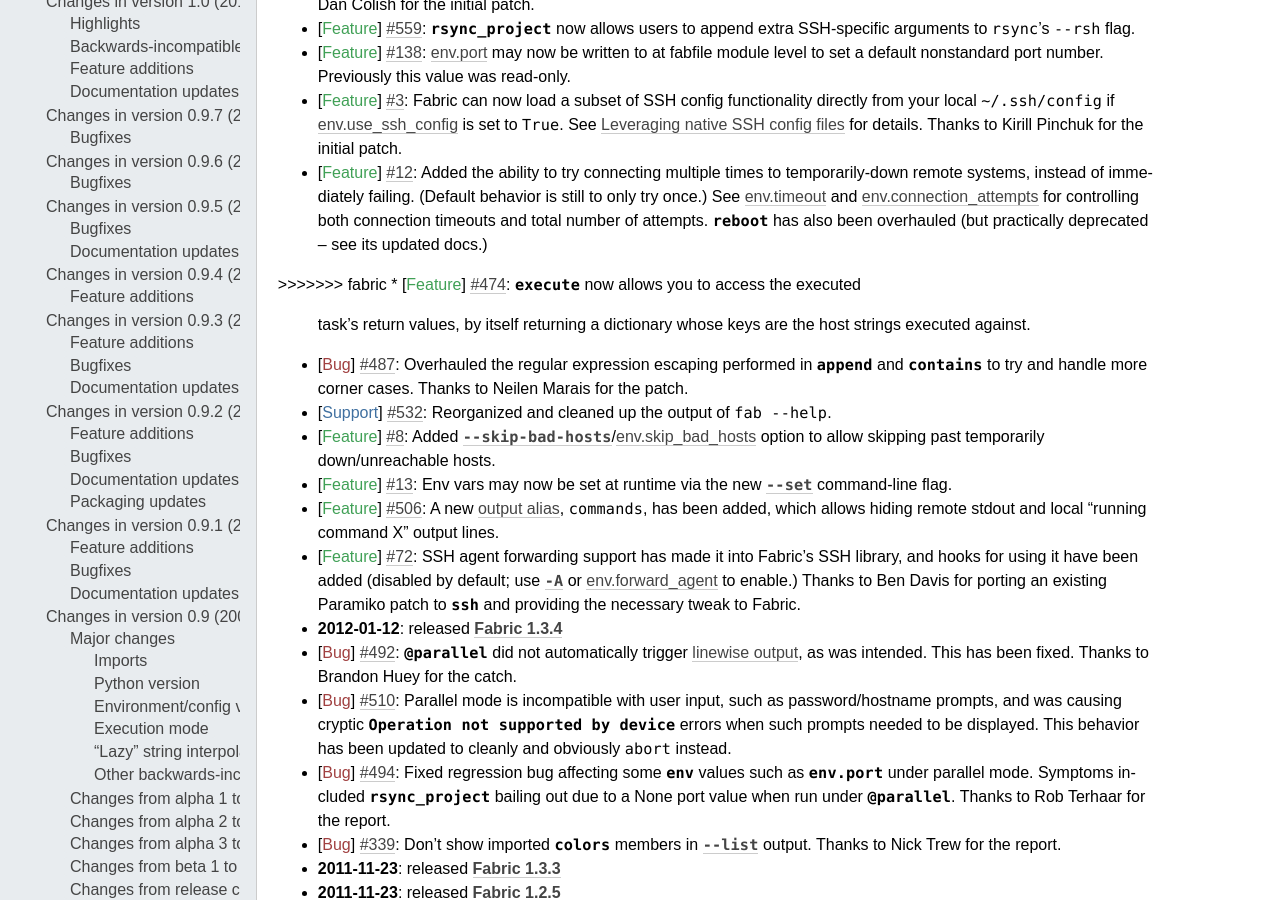
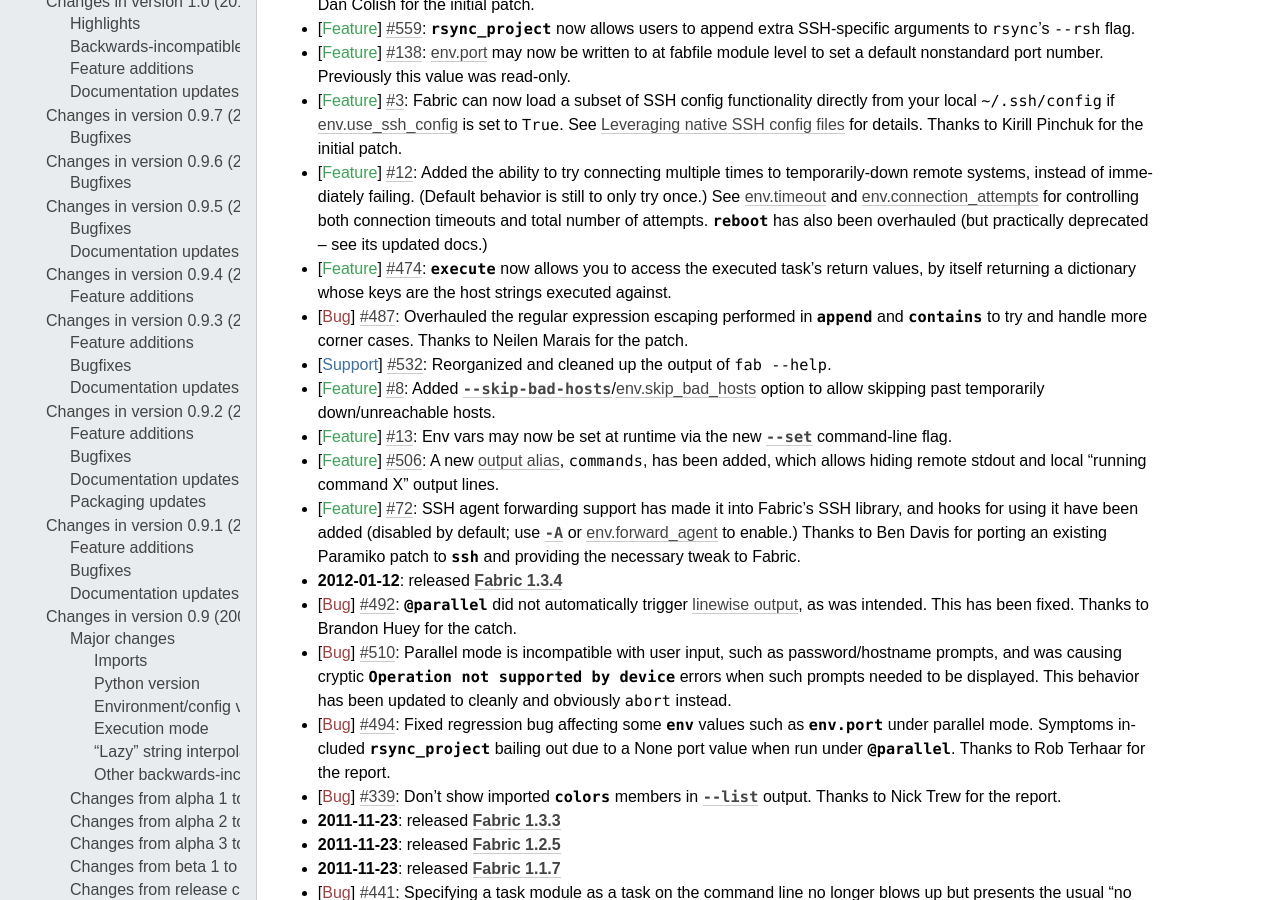
Before and after one commit to fabric/fabric, a Sphinx documentation site: the page built from docs/changelog.rst, in a window 1280 px wide and 900 px high, scrolled down 552 px. Built offline with Sphinx 7.4.7, drawn with Linux system fonts in a browser that asks for light colours; pages that are not in the unit, such as notebooks, are missing from menus; the version number could not be read and is left out.

Commit message:
fix derp in merge

```diff
--- a/docs/changelog.rst
+++ b/docs/changelog.rst
@@ -45,7 +45,6 @@
   connection timeouts and total number of attempts. `~fabric.operations.reboot`
   has also been overhauled (but practically deprecated -- see its updated
   docs.)
->>>>>>> fabric
 * :feature:`474` `~fabric.tasks.execute` now allows you to access the executed
   task's return values, by itself returning a dictionary whose keys are the
   host strings executed against.
```
